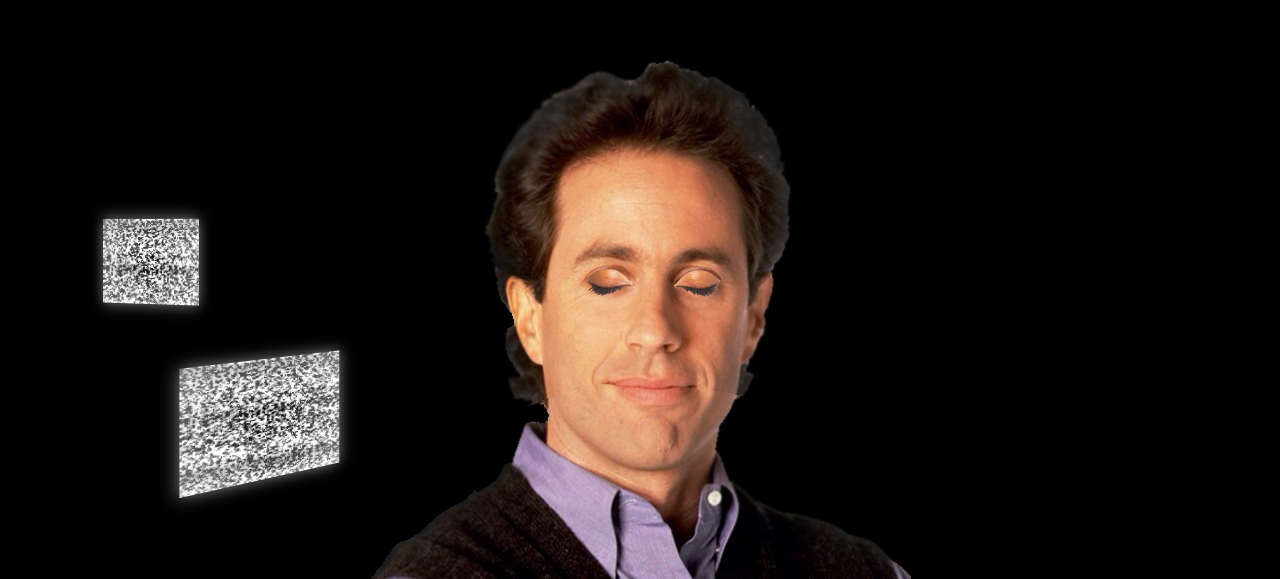
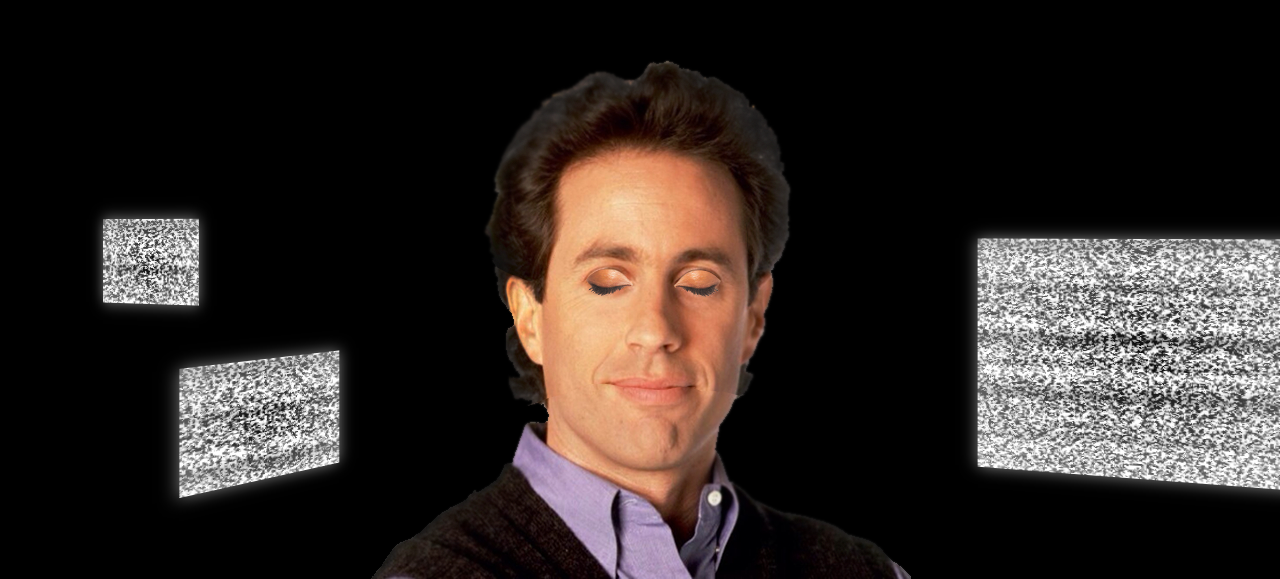
Before and after one commit to dehodson/seinfeld-home-page, a plain HTML site: page newIndex.html in a window 1280 px wide. Shown: the part 221-800 px from the top of the page. Drawn offline with Linux system fonts and the light colour scheme.

Commit message:
Added background music

```diff
--- a/newIndex.html
+++ b/newIndex.html
@@ -168,6 +168,14 @@ body{
   left: -200px;
   transform: rotateY(-15deg);
 }
+#tv3{
+  width:  300px;
+  height: 240px;
+  position:fixed;
+  bottom: 100px;
+  left: 700px;
+  transform: rotateY(-15deg);
+}
 .tv{
   box-shadow: 0px 0px 15px rgba(255,255,255,0.5);
   background-image:url('pictures/static.gif');
@@ -215,6 +223,7 @@ body{
 <img src="pictures/jerryhead/brain.gif" alt="brain" id="brain" >
 <div id="tv1" class="tv"></div>
 <div id="tv2" class="tv"></div>
+<div id="tv3" class="tv"></div>
 
 </div>
 
@@ -275,6 +284,8 @@ body{
       document.getElementById("cover").style.opacity = "0";
       setTimeout(function(){document.getElementById("cover").style.visibility = "hidden";}, 250);
       setInterval(animate, 500);
+      var audio = new Audio('bgmusic.mp3');
+      audio.play();
     }
   }
 
```
Also changed, not shown: 1 other file.
